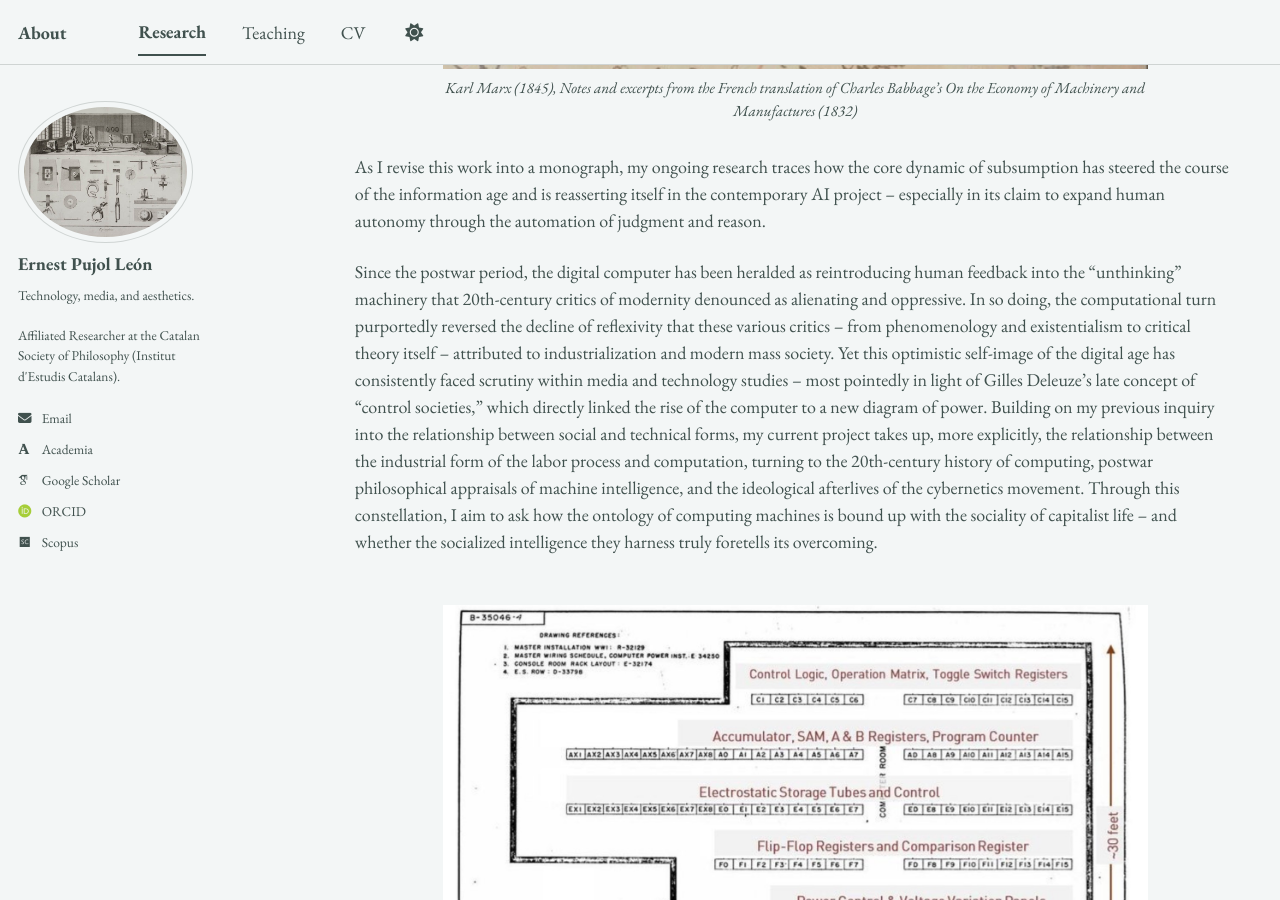
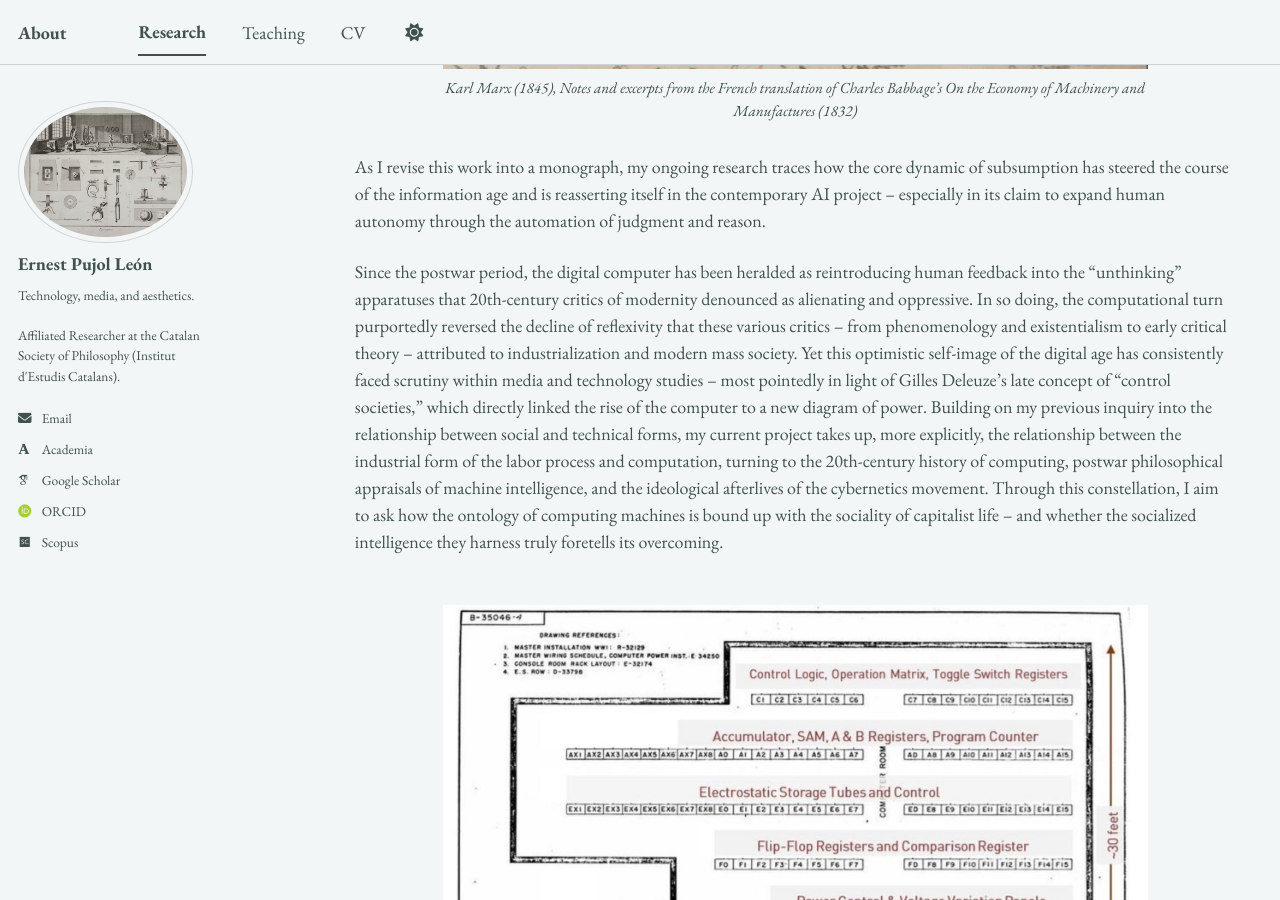
Before and after one commit to epujol90/epujol90.github.io, a Jekyll site: the page built from _pages/research.md, in a window 1280 px wide and 900 px high, scrolled down 1560 px. Built offline with Jekyll 4.4.1, drawn with Linux system fonts in a browser that asks for light colours; some web fonts are replaced; a script bundle is joined from its source files by our own code; library files that are not in the unit come from our copies.

Commit message:
Update research.md

```diff
--- a/_pages/research.md
+++ b/_pages/research.md
@@ -27,7 +27,7 @@ My doctoral work centered on the _longue durée_ of industrial modernity and wha
 
 As I revise this work into a monograph, my ongoing research traces how the core dynamic of subsumption has steered the course of the information age and is reasserting itself in the contemporary AI project -- especially in its claim to expand human autonomy through the automation of judgment and reason.
 
-Since the postwar period, the digital computer has been heralded as reintroducing human feedback into the "unthinking" machinery that 20th-century critics of modernity denounced as alienating and oppressive. In so doing, the computational turn purportedly reversed the decline of reflexivity that these various critics -- from phenomenology and existentialism to critical theory itself -- attributed to industrialization and modern mass society. Yet this optimistic self-image of the digital age has consistently faced scrutiny within media and technology studies -- most pointedly in light of Gilles Deleuze's late concept of “control societies," which directly linked the rise of the computer to a new diagram of power. Building on my previous inquiry into the relationship between social and technical forms, my current project takes up, more explicitly, the relationship between the industrial form of the labor process and computation, turning to the 20th-century history of computing, postwar philosophical appraisals of machine intelligence, and the ideological afterlives of the cybernetics movement. Through this constellation, I aim to ask how the ontology of computing machines is bound up with the sociality of capitalist life -- and whether the socialized intelligence they harness truly foretells its overcoming.
+Since the postwar period, the digital computer has been heralded as reintroducing human feedback into the "unthinking" apparatuses that 20th-century critics of modernity denounced as alienating and oppressive. In so doing, the computational turn purportedly reversed the decline of reflexivity that these various critics -- from phenomenology and existentialism to early critical theory -- attributed to industrialization and modern mass society. Yet this optimistic self-image of the digital age has consistently faced scrutiny within media and technology studies -- most pointedly in light of Gilles Deleuze's late concept of “control societies," which directly linked the rise of the computer to a new diagram of power. Building on my previous inquiry into the relationship between social and technical forms, my current project takes up, more explicitly, the relationship between the industrial form of the labor process and computation, turning to the 20th-century history of computing, postwar philosophical appraisals of machine intelligence, and the ideological afterlives of the cybernetics movement. Through this constellation, I aim to ask how the ontology of computing machines is bound up with the sociality of capitalist life -- and whether the socialized intelligence they harness truly foretells its overcoming.
 <br>
 <br>
 
```
